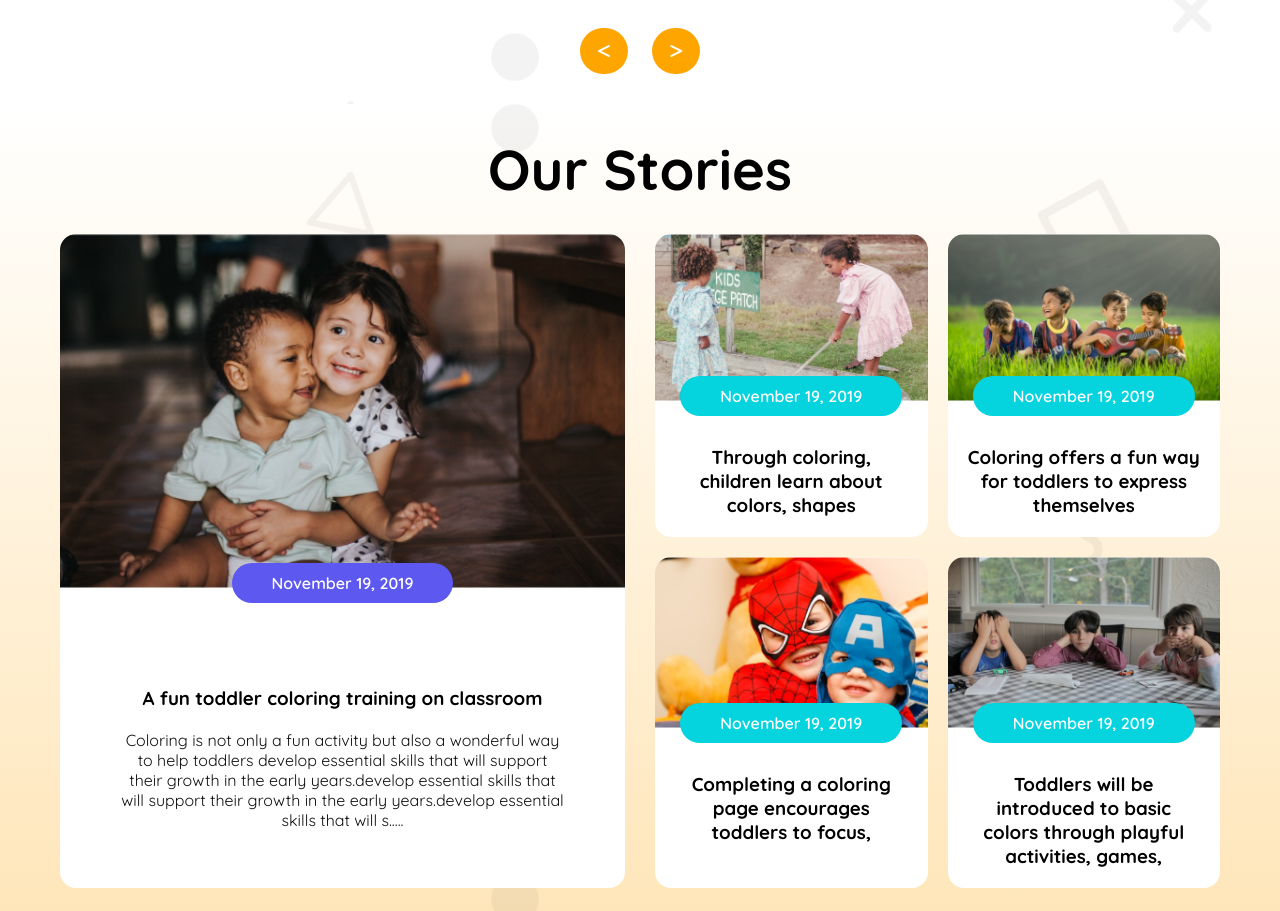
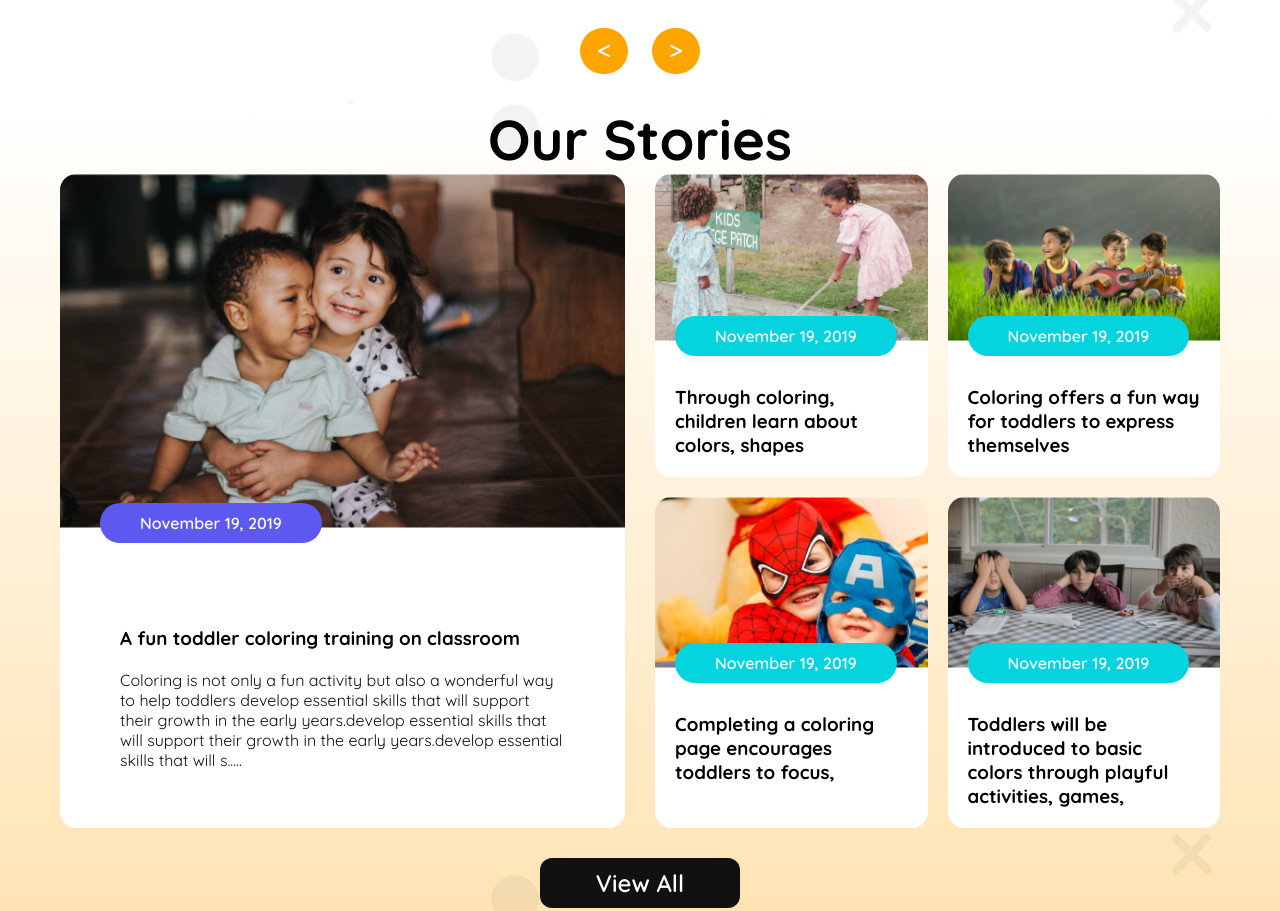
Before and after one commit to devariful/B11-A2-Kids-School_devAriful, a plain HTML site: page index.html in a window 1280 px wide. Shown: the part 1524-2435 px from the top of the page. Drawn offline with Linux system fonts and the light colour scheme.

Commit message:
modified

```diff
--- a/styles/style.css
+++ b/styles/style.css
@@ -280,7 +280,11 @@ body {
 .left-stories{
     display: flex;
     flex-direction: column;
+    justify-content:flex-start;
     gap: 20px;
+}
+.left-stories>h3{
+    padding-left: 20px;
 }
 .arrow {
     color: var(--white);
@@ -303,6 +307,7 @@ body {
     margin: 0 auto;
 }
 
+
 .stories-part {
 
     text-align: center;
@@ -311,7 +316,7 @@ body {
 
 .stories-part>h1 {
     font-size: 3.5em;
-    padding: 30px 0px;
+
 }
 
 .stories-all-cards {
@@ -330,7 +335,10 @@ body {
     border-radius: 16px 16px 0 0;
 }
 
+.left-stories{
+    text-align: left;
 
+}
 .cards-left {
     width: calc(50%-20px);
     background-color: white;
@@ -367,10 +375,12 @@ body {
 }
 
 .card-content-1 {
+    text-align: left;
     padding: 0px 40px;
 }
 
 .card-content-2 {
+    text-align: left;
     padding: 0px 20px;
 }
 
@@ -628,11 +638,15 @@ body {
 
     }
 
+    .card-content-2 {
+        text-align: center;
+    }
     .cards-left {
         display: none;
 
     }
     .left-para{
+
         color: black;
     }
 
```
Also changed, not shown: index.html (+1 -1 lines).
